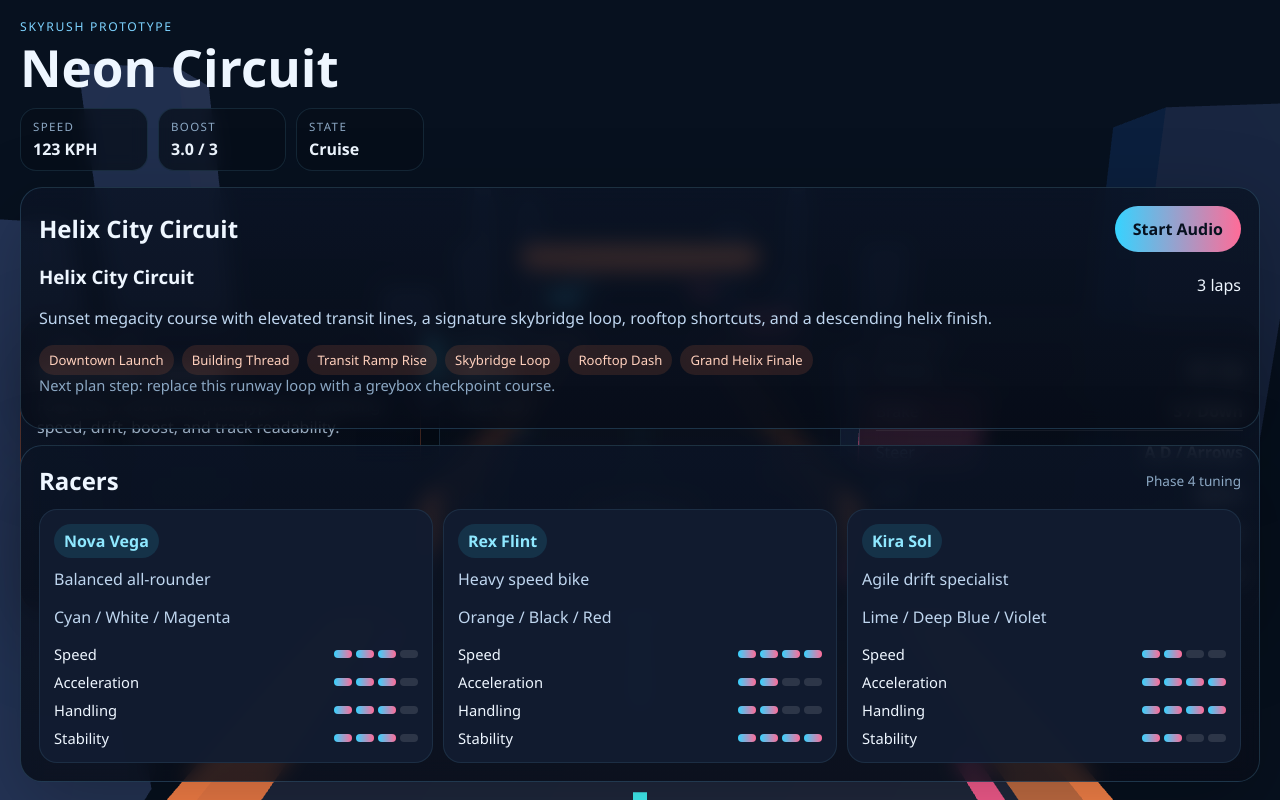
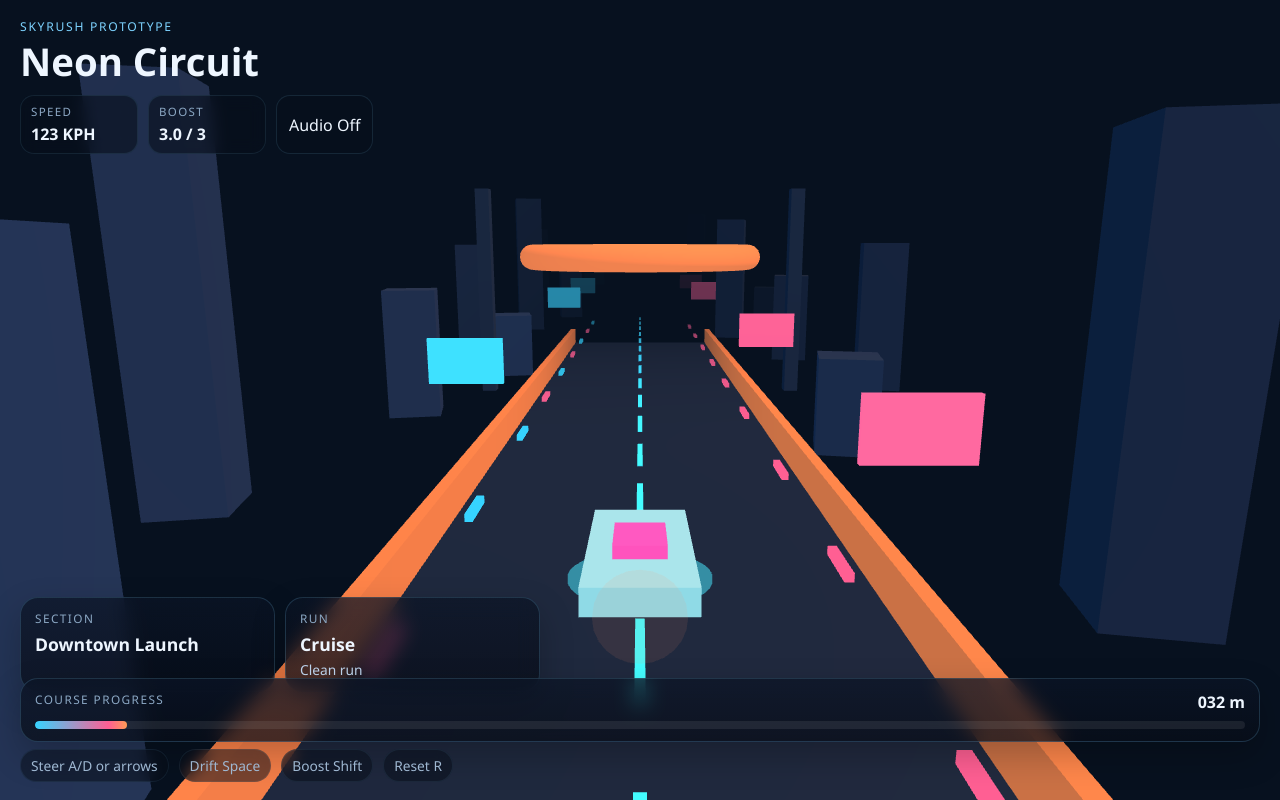
Before and after one commit to spacelabyelloiw/hoverbike, a website built with Vite: page index.html in a window 1280 px wide. Built offline with nearby package versions, Linux system fonts and the light colour scheme; animation ran at ten frames a second.

Commit message:
Simplify in-game HUD

```diff
--- a/src/game/app.ts
+++ b/src/game/app.ts
@@ -1,7 +1,5 @@
 import * as THREE from "three";
 
-import { createRacerCards } from "./content/racers";
-import { createTrackSummary } from "./content/tracks";
 import { createAudioController } from "./audio/proceduralAudio";
 import { createPrototypeScene, type PrototypeTelemetry } from "./rendering/prototypeScene";
 
@@ -28,55 +26,37 @@ export async function mountApp(root: HTMLDivElement) {
               <span class="hud-label">Boost</span>
               <strong class="hud-value" data-boost>3.0 / 3</strong>
             </div>
-            <div class="hud-chip">
-              <span class="hud-label">State</span>
-              <strong class="hud-value" data-state>Cruise</strong>
-            </div>
+            <button class="audio-toggle" type="button">Audio Off</button>
           </div>
         </header>
 
-        <aside class="session-panel">
-          <div class="session-card session-card-primary">
-            <span class="session-kicker">Current Slice</span>
-            <strong class="session-title" data-section>Downtown Launch</strong>
-            <p class="session-copy">
-              Fullscreen movement prototype for validating speed, drift, boost, and track readability.
-            </p>
+        <aside class="status-panel">
+          <div class="status-card">
+            <span class="status-kicker">Section</span>
+            <strong class="status-value" data-section>Downtown Launch</strong>
           </div>
-          <div class="session-card">
-            <span class="session-kicker">Course Progress</span>
-            <strong class="session-title" data-distance>000 m</strong>
-            <p class="session-copy" data-recovery>Clean run</p>
-          </div>
-          <div class="session-card">
-            <span class="session-kicker">Controls</span>
-            <div class="controls-list">
-              <div><span>Throttle</span><strong>W / Up</strong></div>
-              <div><span>Brake</span><strong>S / Down</strong></div>
-              <div><span>Steer</span><strong>A D / Arrows</strong></div>
-              <div><span>Drift</span><strong>Space</strong></div>
-              <div><span>Boost</span><strong>Shift</strong></div>
-              <div><span>Reset</span><strong>R</strong></div>
-            </div>
+          <div class="status-card">
+            <span class="status-kicker">Run</span>
+            <strong class="status-value" data-state>Cruise</strong>
+            <span class="status-note" data-recovery>Clean run</span>
           </div>
         </aside>
 
-        <footer class="bottom-strip">
-          <section class="bottom-card">
-            <div class="bottom-head">
-              <h2>Racers</h2>
-              <span>Phase 4 tuning</span>
-            </div>
-            <div class="racer-grid"></div>
-          </section>
-          <section class="bottom-card track-card">
-            <div class="bottom-head">
-              <h2>Helix City Circuit</h2>
-              <button class="primary-action" type="button">Start Audio</button>
-            </div>
-            <div class="track-summary"></div>
-            <p class="input-note">Next plan step: replace this runway loop with a greybox checkpoint course.</p>
-          </section>
+        <div class="progress-panel">
+          <div class="progress-copy">
+            <span class="status-kicker">Course Progress</span>
+            <strong class="progress-value" data-distance>000 m</strong>
+          </div>
+          <div class="progress-track" aria-hidden="true">
+            <div class="progress-fill" data-progress-fill></div>
+          </div>
+        </div>
+
+        <footer class="control-ribbon">
+          <span>Steer A/D or arrows</span>
+          <span>Drift Space</span>
+          <span>Boost Shift</span>
+          <span>Reset R</span>
         </footer>
       </div>
     </main>
@@ -84,20 +64,17 @@ export async function mountApp(root: HTMLDivElement) {
 
   root.append(shell);
 
-  const racerGrid = shell.querySelector<HTMLDivElement>(".racer-grid");
-  const trackSummary = shell.querySelector<HTMLDivElement>(".track-summary");
   const canvas = shell.querySelector<HTMLCanvasElement>(".game-canvas");
-  const audioButton = shell.querySelector<HTMLButtonElement>(".primary-action");
+  const audioButton = shell.querySelector<HTMLButtonElement>(".audio-toggle");
   const speedValue = shell.querySelector<HTMLElement>("[data-speed]");
   const boostValue = shell.querySelector<HTMLElement>("[data-boost]");
   const stateValue = shell.querySelector<HTMLElement>("[data-state]");
   const sectionValue = shell.querySelector<HTMLElement>("[data-section]");
   const distanceValue = shell.querySelector<HTMLElement>("[data-distance]");
   const recoveryValue = shell.querySelector<HTMLElement>("[data-recovery]");
+  const progressFill = shell.querySelector<HTMLElement>("[data-progress-fill]");
 
   if (
-    !racerGrid ||
-    !trackSummary ||
     !canvas ||
     !audioButton ||
     !speedValue ||
@@ -105,13 +82,11 @@ export async function mountApp(root: HTMLDivElement) {
     !stateValue ||
     !sectionValue ||
     !distanceValue ||
-    !recoveryValue
+    !recoveryValue ||
+    !progressFill
   ) {
     throw new Error("Failed to build prototype UI.");
   }
-
-  createRacerCards().forEach((card) => racerGrid.append(card));
-  trackSummary.append(createTrackSummary());
 
   const renderer = new THREE.WebGLRenderer({
     antialias: true,
@@ -127,6 +102,7 @@ export async function mountApp(root: HTMLDivElement) {
     sectionValue.textContent = telemetry.section;
     distanceValue.textContent = `${Math.round(telemetry.distance).toString().padStart(3, "0")} m`;
     recoveryValue.textContent = telemetry.recoveryHint ?? "Clean run";
+    progressFill.style.width = `${(telemetry.distance / 420) * 100}%`;
     if (audio.isRunning()) {
       audio.update({
         speedRatio: Math.min(telemetry.speedKph / 360, 1),
@@ -141,8 +117,13 @@ export async function mountApp(root: HTMLDivElement) {
   });
 
   audioButton.addEventListener("click", async () => {
+    if (audio.isRunning()) {
+      audio.stop();
+      audioButton.textContent = "Audio Off";
+      return;
+    }
     await audio.start();
-    audioButton.textContent = audio.isRunning() ? "Audio Running" : "Start Prototype Audio";
+    audioButton.textContent = "Audio On";
   });
 
   window.addEventListener("beforeunload", () => {
--- a/src/style.css
+++ b/src/style.css
@@ -63,21 +63,6 @@ h1 {
   font-size: 1.02rem;
 }
 
-.primary-action {
-  border: 0;
-  border-radius: 999px;
-  padding: 12px 18px;
-  background: linear-gradient(90deg, #36d3ff, #ff6c98);
-  color: #07111f;
-  font-weight: 700;
-  cursor: pointer;
-}
-
-.input-note {
-  color: #8ca8c4;
-  font-size: 0.92rem;
-}
-
 .viewport-frame {
   position: relative;
   overflow: hidden;
@@ -105,12 +90,12 @@ h1 {
 }
 
 .brand-block {
-  max-width: 360px;
+  max-width: 260px;
 }
 
 .brand-block h1 {
   margin-bottom: 0;
-  font-size: clamp(2.2rem, 4vw, 3.8rem);
+  font-size: clamp(1.8rem, 3vw, 2.8rem);
 }
 
 .hud-cluster {
@@ -122,11 +107,11 @@ h1 {
 }
 
 .hud-chip {
-  min-width: 128px;
-  padding: 10px 12px;
-  border-radius: 16px;
-  background: rgba(8, 14, 26, 0.72);
-  border: 1px solid rgba(125, 211, 255, 0.12);
+  min-width: 118px;
+  padding: 8px 10px;
+  border-radius: 14px;
+  background: rgba(8, 14, 26, 0.58);
+  border: 1px solid rgba(125, 211, 255, 0.1);
   backdrop-filter: blur(8px);
 }
 
@@ -143,177 +128,114 @@ h1 {
   font-size: 1rem;
 }
 
-.session-panel {
+.audio-toggle {
+  border: 1px solid rgba(125, 211, 255, 0.12);
+  border-radius: 14px;
+  padding: 8px 12px;
+  background: rgba(8, 14, 26, 0.58);
+  color: #eef6ff;
+  cursor: pointer;
+}
+
+.status-panel {
   position: absolute;
-  top: 120px;
+  top: 110px;
   left: 20px;
   z-index: 1;
-  width: min(320px, calc(100vw - 40px));
+  width: min(230px, calc(100vw - 40px));
   display: grid;
-  gap: 18px;
+  gap: 10px;
 }
 
-.session-card,
-.bottom-card {
+.status-card,
+.progress-panel {
   border: 1px solid rgba(125, 211, 255, 0.18);
-  background: linear-gradient(180deg, rgba(11, 20, 37, 0.84), rgba(8, 13, 24, 0.84));
-  box-shadow: 0 24px 80px rgba(0, 0, 0, 0.25);
-  border-radius: 22px;
+  background: linear-gradient(180deg, rgba(11, 20, 37, 0.74), rgba(8, 13, 24, 0.74));
+  box-shadow: 0 14px 34px rgba(0, 0, 0, 0.22);
+  border-radius: 18px;
   backdrop-filter: blur(10px);
 }
 
-.session-card {
-  padding: 16px;
+.status-card {
+  padding: 12px 14px;
 }
 
-.session-card-primary {
-  border-color: rgba(255, 126, 71, 0.3);
-}
-
-.session-kicker {
+.status-kicker {
   display: block;
-  margin-bottom: 8px;
+  margin-bottom: 6px;
   text-transform: uppercase;
   letter-spacing: 0.12em;
   font-size: 0.74rem;
   color: #8ca8c4;
 }
 
-.session-title {
+.status-value {
   display: block;
-  margin-bottom: 8px;
-  font-size: 1.25rem;
+  font-size: 1.1rem;
 }
 
-.session-copy {
+.status-note {
+  display: block;
+  margin-top: 4px;
   margin-bottom: 0;
   color: #bfd6ef;
+  font-size: 0.86rem;
 }
 
-.bottom-strip {
+.progress-panel {
   position: absolute;
-  inset: auto 20px 18px 20px;
-  display: grid;
-  grid-template-columns: minmax(0, 1.4fr) minmax(280px, 0.95fr);
-  gap: 16px;
+  left: 20px;
+  right: 20px;
+  bottom: 58px;
   z-index: 1;
+  padding: 12px 14px;
 }
 
-.bottom-card {
-  padding: 18px;
-}
-
-.bottom-head {
-  display: flex;
-  justify-content: space-between;
-  gap: 14px;
-  align-items: center;
-  margin-bottom: 12px;
-}
-
-.bottom-head h2 {
-  margin-bottom: 0;
-}
-
-.bottom-head span {
-  color: #8ca8c4;
-  font-size: 0.85rem;
-}
-
-.racer-grid {
-  display: grid;
-  gap: 10px;
-  grid-template-columns: repeat(3, minmax(0, 1fr));
-}
-
-.racer-card {
-  padding: 14px;
-  border-radius: 18px;
-  background: rgba(18, 29, 49, 0.95);
-  border: 1px solid rgba(125, 211, 255, 0.1);
-}
-
-.racer-badge {
-  display: inline-flex;
-  padding: 6px 10px;
-  border-radius: 999px;
-  background: rgba(54, 211, 255, 0.12);
-  color: #8fe8ff;
-  font-weight: 700;
-  margin-bottom: 10px;
-}
-
-.racer-role,
-.racer-palette,
-.track-panel p {
-  color: #bfd6ef;
-}
-
-.stat-list {
-  display: grid;
-  gap: 8px;
-}
-
-.stat-row {
-  display: flex;
-  justify-content: space-between;
-  gap: 16px;
-  align-items: center;
-  font-size: 0.92rem;
-}
-
-.stat-bar {
-  display: flex;
-  gap: 4px;
-}
-
-.stat-segment {
-  width: 18px;
-  height: 8px;
-  border-radius: 999px;
-  background: rgba(255, 255, 255, 0.12);
-}
-
-.stat-segment.is-active {
-  background: linear-gradient(90deg, #36d3ff, #ff6c98);
-}
-
-.track-title-row {
+.progress-copy {
   display: flex;
   justify-content: space-between;
   gap: 12px;
   align-items: center;
+  margin-bottom: 8px;
 }
 
-.track-pills {
+.progress-value {
+  font-size: 1rem;
+}
+
+.progress-track {
+  height: 8px;
+  border-radius: 999px;
+  background: rgba(255, 255, 255, 0.08);
+  overflow: hidden;
+}
+
+.progress-fill {
+  width: 0%;
+  height: 100%;
+  border-radius: inherit;
+  background: linear-gradient(90deg, #36d3ff, #ff5f93 80%, #ff9b54);
+}
+
+.control-ribbon {
+  position: absolute;
+  left: 20px;
+  bottom: 18px;
+  z-index: 1;
   display: flex;
   flex-wrap: wrap;
-  gap: 8px;
+  gap: 10px;
+  max-width: calc(100vw - 40px);
+  color: #9fb8d2;
+  font-size: 0.86rem;
 }
 
-.track-pills span {
+.control-ribbon span {
+  padding: 6px 10px;
   border-radius: 999px;
-  padding: 6px 10px;
-  font-size: 0.82rem;
-  background: rgba(255, 126, 71, 0.13);
-  color: #ffd0bd;
-}
-
-.controls-list {
-  display: grid;
-  gap: 10px;
-}
-
-.controls-list div {
-  display: flex;
-  justify-content: space-between;
-  gap: 16px;
-  padding-bottom: 8px;
-  border-bottom: 1px solid rgba(255, 255, 255, 0.08);
-}
-
-.controls-list span {
-  color: #8ca8c4;
+  background: rgba(8, 14, 26, 0.52);
+  border: 1px solid rgba(125, 211, 255, 0.08);
+  backdrop-filter: blur(8px);
 }
 
 @media (max-width: 1280px) {
@@ -326,40 +248,19 @@ h1 {
     justify-content: flex-start;
   }
 
-  .session-panel {
+  .status-panel {
     top: auto;
     left: 20px;
-    right: 20px;
-    bottom: 188px;
-    width: auto;
-    grid-template-columns: repeat(3, minmax(0, 1fr));
-    align-items: start;
-  }
-
-  .session-card {
-    min-height: 100%;
-  }
-
-  .bottom-strip {
-    grid-template-columns: 1fr;
-  }
-
-  .track-card {
-    order: -1;
+    bottom: 108px;
+    width: min(520px, calc(100vw - 40px));
+    grid-template-columns: 1fr 1fr;
   }
 }
 
 @media (max-width: 1100px) {
-  .session-panel {
-    grid-template-columns: 1fr 1fr;
-  }
-
-  .session-card:first-child {
-    grid-column: 1 / -1;
-  }
-
-  .racer-grid {
-    grid-template-columns: 1fr 1fr;
+  .progress-panel {
+    left: 20px;
+    right: 20px;
   }
 }
 
@@ -368,38 +269,30 @@ h1 {
     inset: 12px 12px auto 12px;
   }
 
-  .session-panel {
-    top: 128px;
+  .status-panel {
+    top: auto;
     left: 12px;
-    right: 12px;
-    bottom: auto;
-    width: auto;
+    bottom: 118px;
+    width: calc(100vw - 24px);
     grid-template-columns: 1fr;
   }
 
-  .bottom-strip {
-    inset: auto 12px 12px 12px;
-    grid-template-columns: 1fr;
-  }
-
-  .racer-grid {
-    grid-template-columns: 1fr;
-  }
-
-  .track-card {
-    order: -1;
+  .progress-panel {
+    left: 12px;
+    right: 12px;
+    bottom: 62px;
   }
 
   .hud-chip {
     min-width: calc(50vw - 22px);
   }
 
-  .bottom-card {
-    padding: 14px;
-  }
-
-  .session-card {
-    padding: 14px;
+  .control-ribbon {
+    left: 12px;
+    bottom: 12px;
+    gap: 8px;
+    font-size: 0.8rem;
+    max-width: calc(100vw - 24px);
   }
 }
 
@@ -412,11 +305,12 @@ h1 {
     min-width: 100%;
   }
 
-  .session-panel {
-    top: 172px;
+  .status-panel {
+    bottom: 152px;
   }
 
-  .controls-list div {
-    font-size: 0.92rem;
+  .progress-copy {
+    flex-direction: column;
+    align-items: flex-start;
   }
 }
```
